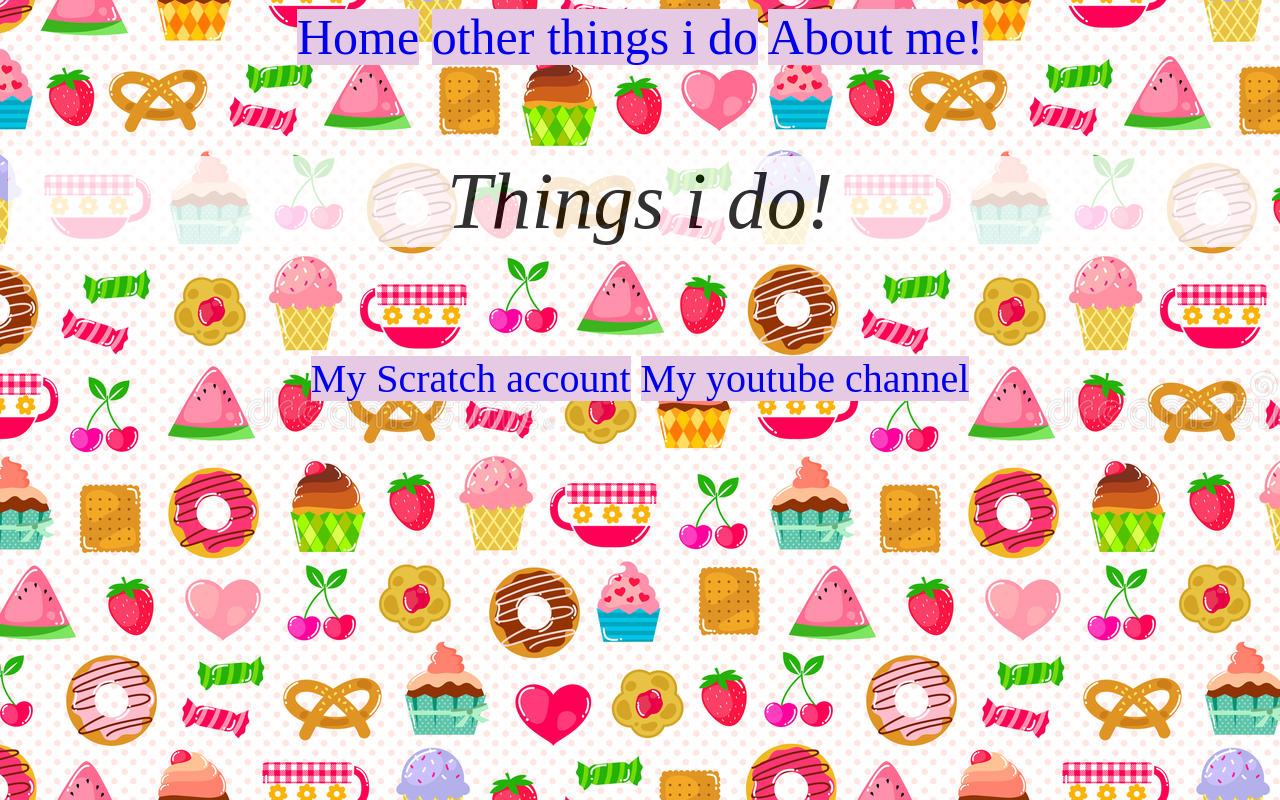
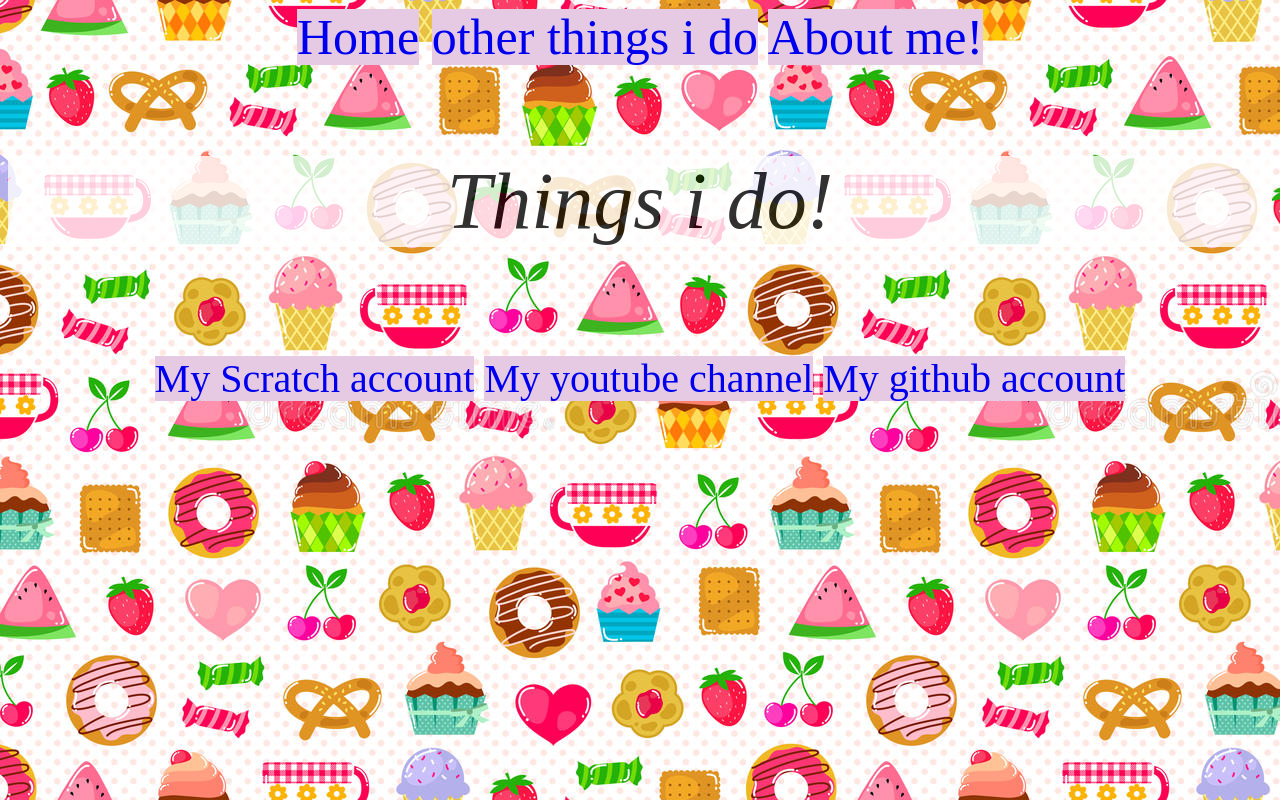
Before and after one commit to sunusbaking/sunusbaking.github.io, a plain HTML site: page things.html in a window 1280 px wide. Drawn offline with Linux system fonts and the light colour scheme.

Commit message:
publishing my website
this was for publishing my website

```diff
--- a/things.html
+++ b/things.html
@@ -13,7 +13,7 @@ Things i do!
 </div>
 <br><br><br><br><br><br>
 <div id="content">
-<a href="https://scratch.mit.edu/users/sunuthegreat/"> My Scratch account</a> <a href="https://www.youtube.com/channel/UC6A8HWUVXPdcVTD-mzbOIxA?view_as=subscriber"> My youtube channel</a>
+<a href="https://scratch.mit.edu/users/sunuthegreat/"> My Scratch account</a> <a href="https://www.youtube.com/channel/UC6A8HWUVXPdcVTD-mzbOIxA?view_as=subscriber"> My youtube channel</a> <a href="https://github.com/sunusbaking"> My github account</a>
 </div>
 </body>
 <style>
```
